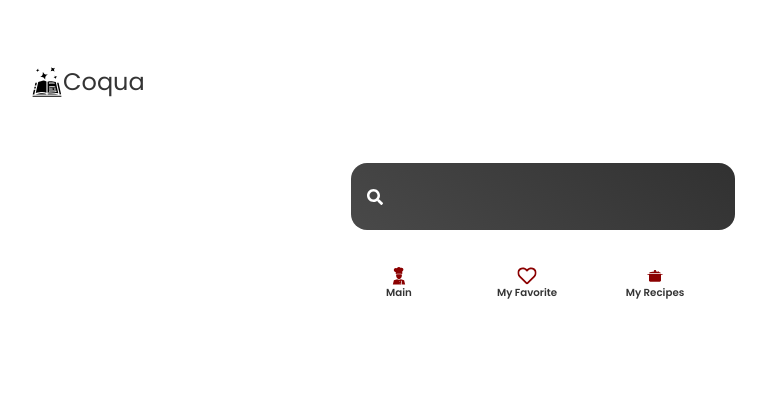
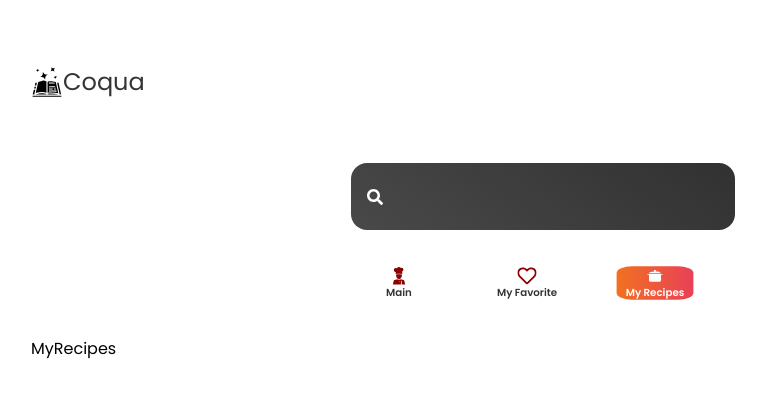
Before and after one commit to janaledencan/Recipe_Book_App, a React (Create React App) app: page /myRecipes/1 in a window 1280 px wide. Shown: the top 398 px of the page, without its empty margins (97-863 px from the left). Built offline with nearby package versions, Linux system fonts and the light colour scheme.

Commit message:
Set a route for my recipes

```diff
--- a/src/components/Navigation.jsx
+++ b/src/components/Navigation.jsx
@@ -19,7 +19,7 @@ function Navigation() {
                 <h4>My Favorite</h4>
             </SLink >
 
-            <SLink to={''}>
+            <SLink to={'/myRecipes/'}>
                 <GiCookingPot />
                 <h4>My Recipes</h4>
             </SLink>
--- /dev/null
+++ b/src/pages/MyRecipes.jsx
@@ -0,0 +1,13 @@
+import React from 'react'
+
+function MyRecipes() {
+
+    // useEffect(() => {
+    // }, [params.name]);
+
+    return (
+        <div>MyRecipes</div>
+    )
+}
+
+export default MyRecipes
--- a/src/pages/Pages.jsx
+++ b/src/pages/Pages.jsx
@@ -5,6 +5,7 @@ import Searched from './Searched';
 import Recipe from './Recipe';
 import { Route, Routes, useLocation } from 'react-router-dom';
 import { AnimatePresence } from 'framer-motion';
+import MyRecipes from './MyRecipes';
 
 
 function Pages() {
@@ -17,6 +18,7 @@ function Pages() {
                 <Route path='/cuisine/:type' element={<Cuisine />} />
                 <Route path="/searched/:search" element={<Searched />} />
                 <Route path="/recipe/:name" element={<Recipe />} />
+                <Route path='/myRecipes/:name' element={<MyRecipes />} />
             </Routes >
         </AnimatePresence>
 
```
